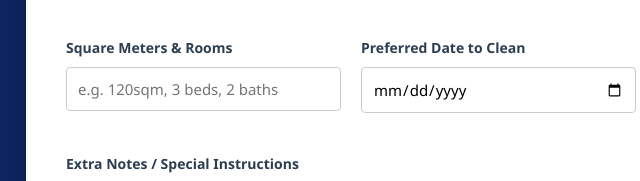
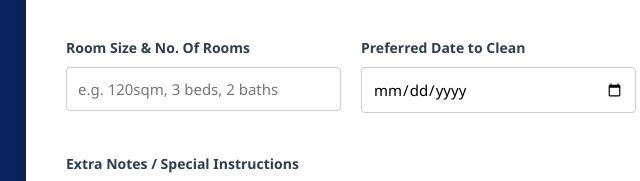
Before and after one commit to vmafa1/mzansiprocleaners, a plain HTML site: page index.html in a window 1280 px wide. Shown: the part 2100-2281 px from the top of the page, 289-929 px from the left. Drawn offline with Linux system fonts and the light colour scheme.

```diff
--- a/index.html
+++ b/index.html
@@ -403,7 +403,7 @@
                     </select>
                 </div>
                 <div class="form-group">
-                    <label for="size">Square Meters & Rooms</label>
+                    <label for="size">Room Size & No. Of Rooms</label>
                     <!-- added name="space_size" -->
                     <input type="text" id="size" name="space_size" required placeholder="e.g. 120sqm, 3 beds, 2 baths">
                 </div>
```
